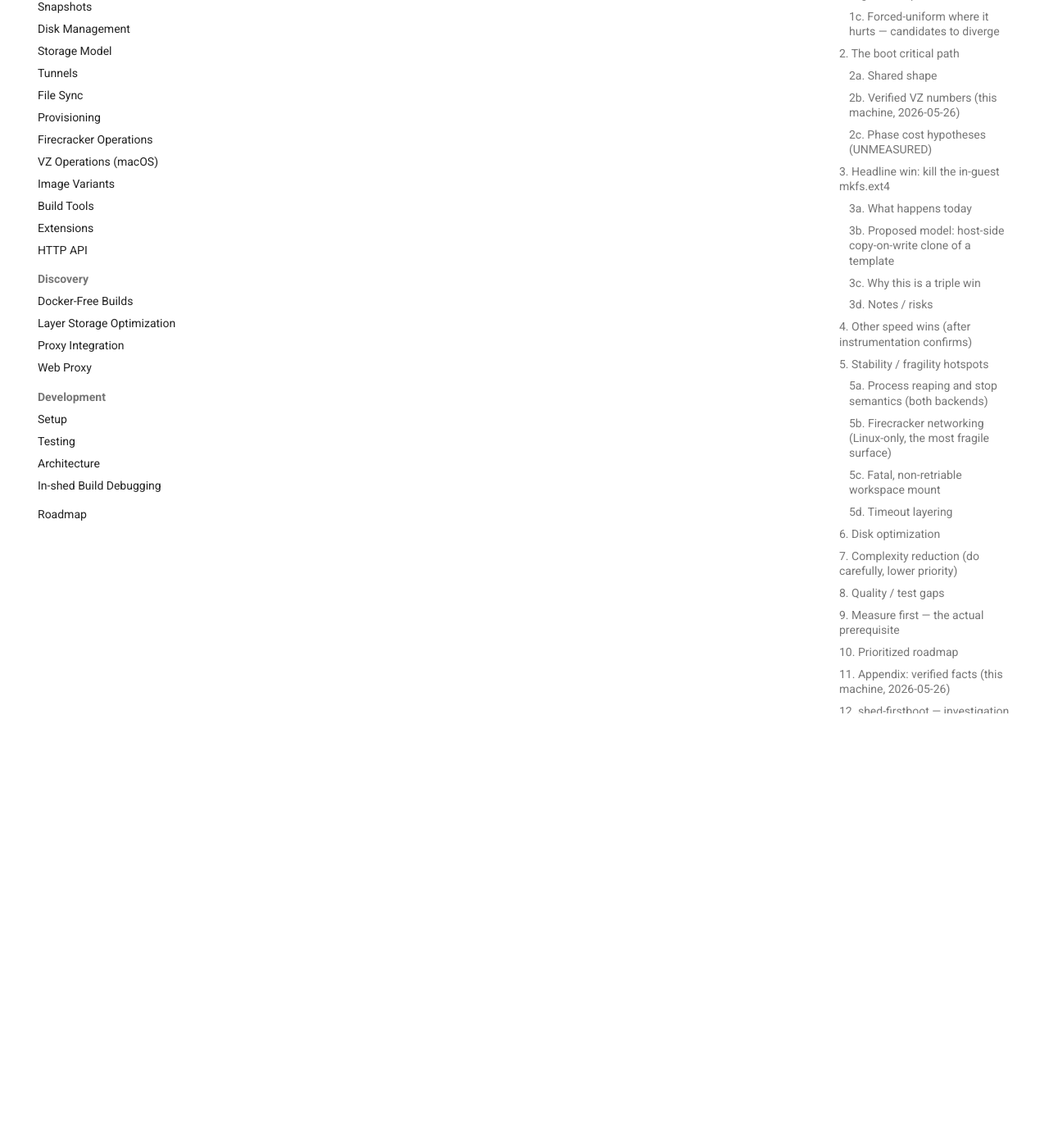
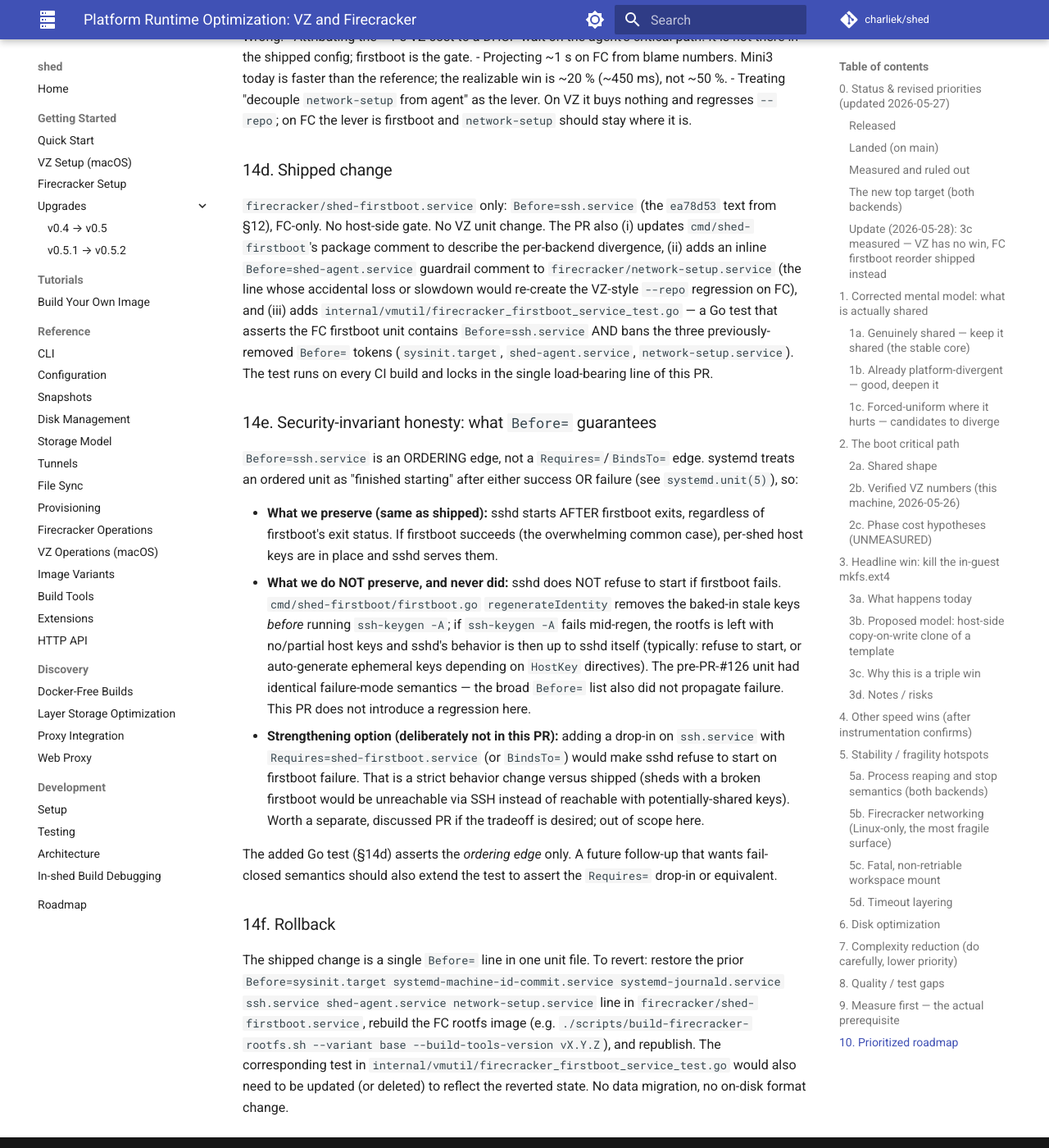
Before and after one commit to charliek/shed, an MkDocs documentation site: the page built from docs/discovery/platform-runtime-optimization.md, in a window 1280 px wide and 1400 px high, scrolled down 22923 px. Shown: the whole window at 82% size. Built offline with MkDocs 1.6.1 and Material for MkDocs 9.7.7, drawn with Linux system fonts in a browser that asks for light colours; comment, search, counter and statistics services are not loaded; some of the changed text lies outside the part shown.

Commit message:
review: address Codex findings — lock ordering, honest framing, FC guardrails
Per the substantive code review from Codex on PR #126 (CodeRabbit was
rate-limited and could not review), address all major + actionable
findings:

1. Lock the load-bearing `Before=ssh.service` line via a Go test
   (internal/vmutil/firecracker_firstboot_service_test.go). The test
   asserts the directive is present AND that none of the three removed
   `Before=` tokens (sysinit.target / shed-agent.service /
   network-setup.service) have crept back in. Runs on every CI build
   and points the reader at §14 if it ever fails.

2. Update cmd/shed-firstboot/firstboot.go package comment — it claimed
   firstboot runs before D-Bus / journald / sshd / shed-agent, which is
   only true on VZ now. Rewrite to describe the per-backend divergence
   and link to §14.

3. Add an inline guardrail comment to firecracker/network-setup.service
   on `Before=shed-agent.service` — that edge is safe ONLY because FC
   networking is static IP. If FC ever moves to DHCP or a wait-online
   gate, this line will re-create the VZ-style --repo regression PR #126
   measured. The comment makes the assumption explicit at the line that
   would regress.

4. Doc honesty fixes in §14:
   - §14b: note that samples were sequential within each phase (BEFORE
     block then AFTER block, not interleaved); soften "zero-risk" to
     "showed no --repo regression across the samples taken (3)".
   - §14e (new): explicit failure-mode framing — `Before=` is an
     ordering edge, not a `Requires=` edge. We preserve "firstboot
     ordered before sshd" (same as shipped) but do NOT propagate
     failure; if firstboot fails, sshd may start with no/partial host
     keys (same as shipped). Strengthening to fail-closed via a
     `Requires=` drop-in on ssh.service is a deliberate non-goal here
     (separate behavior-change PR if desired).
   - §14f (new): rollback recipe — restore the prior `Before=` line,
     rebuild the FC rootfs, update the test. No data migration.

5. §13 marked SUPERSEDED inline (pointing readers to §0/§14); §10
   roadmap table updated — 3b is now "shipped FC-only" with the actual
   data; 3c is "superseded" with a one-line summary of why; the "Next:"
   block reflects the new state.

All clean: build, full test (TestFirecrackerFirstbootOrdering passes),
golangci-lint.

Co-Authored-By: Claude Opus 4.7 <noreply@anthropic.com>

```diff
--- a/docs/discovery/platform-runtime-optimization.md
+++ b/docs/discovery/platform-runtime-optimization.md
@@ -518,8 +518,8 @@ in-guest `mkfs`) — which is what §3 targets.
 | — | Firecracker CoW-upper mirror | speed (Linux) | medium | ❌ ruled out — FC `mkfs` ~0.18 s (§0) |
 | — | Guest `mkfs`/overlay sub-event (1c) | observability | medium | ❌ shelved — lump too small now (§0) |
 | 3a | `network-setup.sh` interface-rename fix (§12) | stability/robustness | low–med | ✅ shipped v0.5.5 (#123), validated VZ + FC |
-| 3b | ~~`shed-firstboot` time-to-agent reorder~~ | speed | — | ❌ dropped — validated as NOT a win; agent's real gate is network-setup→DHCP, not firstboot (§12) |
-| **3c** | **Decouple agent-healthy from network-setup/DHCP (§12, §13)** | **speed (~1s on plain create, both)** | med–high | 🔎 **TOP REMAINING** — designed (§13); create-flow change, clone/provision gate on network-ready |
+| 3b | `shed-firstboot` time-to-agent reorder, **FC-only** | speed (~20% plain create, FC) | medium | ✅ shipped (PR #126) — `Before=ssh.service` on FC only; ~−450 ms (~20 %) plain-create win on mini3, no `--repo` regression. The 3b drop in §12 was based on a VZ-only measurement that exposed a DHCP race; FC has no DHCP wait. See §14. |
+| 3c | ~~Decouple agent-healthy from network-setup/DHCP (§13)~~ | speed | — | ❌ superseded — implemented + benchmarked (§14); the literal change buys 0 ms on VZ (firstboot is the gate, not DHCP) and ~150 ms / **−450 ms `--repo` regression** when combined with the firstboot reorder. The realizable win on VZ is capped by fixed VMM/kernel overhead. FC's win is captured by 3b above. |
 | 4 | Reaping / stop correctness (§5a) | stability | medium | open |
 | 5 | Workspace mount retry (§5c) | stability | low | open |
 | 6 | Parallelize create prefix (§4.1) | speed | medium | open |
@@ -529,12 +529,15 @@ in-guest `mkfs`) — which is what §3 targets.
 | 10 | Honest `GetNetworkEndpoint` (§7) | simplicity | low–med | open |
 | 11 | composefs (§6.5) | disk | high | open |
 
-**Next:** item **3c** (§13 has the kickoff plan) — the real ~1 s win for
-plain `shed create`, both backends. After that, the open items split into a
-**speed** track (#6 parallelize create prefix, #7 finish event-driven
-readiness) and a **stability** track (#4 reaping/stop, #5 mount retry, #8
-FC network hardening), plus **disk** (#9 cache eviction) and **simplicity**
-(#10 honest GetNetworkEndpoint). #11 composefs stays deferred.
+**Next** (2026-05-28 update): item **3c is superseded** — see §14. **3b
+shipped FC-only** in PR #126 (~20 % FC plain-create win). The remaining
+open items split into a **speed** track (#6 parallelize create prefix,
+#7 finish event-driven readiness) and a **stability** track (#4
+reaping/stop, #5 mount retry, #8 FC network hardening), plus **disk** (#9
+cache eviction) and **simplicity** (#10 honest GetNetworkEndpoint). #11
+composefs stays deferred. There is no obvious next big speed win on VZ —
+the ~450 ms of fixed VMM/kernel/initramfs overhead + 150 ms host-poll
+latency is the floor without changing vfkit or the boot path itself.
 
 ---
 
@@ -767,6 +770,14 @@ code review and need confirmation on a Linux/KVM host (e.g. `mini2` /
 
 ## 13. Next session: 3c kickoff plan (decouple agent-healthy from network/DHCP)
 
+> **SUPERSEDED — see §0 update (2026-05-28) and §14.** The plan below was
+> implemented and benchmarked. Its core premise (a ~1 s VZ DHCP wait on
+> the agent's critical path) was a misattribution; the agent's real gate
+> is `shed-firstboot`, not `network-setup`. The literal 3c change is not
+> shipped. The actual shipped change is `firecracker/shed-firstboot.service`
+> ordered `Before=ssh.service` only (FC-only) — §14d. This section is kept
+> as the reasoning trail; do NOT use it as a kickoff plan.
+
 **Goal.** `shed-agent` talks over **vsock and needs no IP**, but
 `network-setup.service` is `Before=shed-agent.service`, so the agent (and
 thus `shed create`) waits ~1 s for DHCP it doesn't need. Decouple them so a
@@ -895,7 +906,11 @@ network-wait gate makes `--repo` worse. **Not shipped.**
 Apples-to-apples: same dev `shed-server` (v0.5.5, built on mini3 from
 this tree), same `shed-build-tools:v0.5.3` for the erofs mint, same image
 build pipeline. The only difference between BEFORE and AFTER is the
-`firecracker/shed-firstboot.service` `Before=` line. 5 plain creates each:
+`firecracker/shed-firstboot.service` `Before=` line. 5 plain creates per
+phase, run sequentially within each phase (BEFORE block first, AFTER
+block second) — not interleaved per sample. The fb*/fa* ranges overlap
+in pattern, so order-of-day cache effects don't explain the median delta
+(but a follow-up interleaved run would be the rigorous next step):
 
 | Plain `create` (5 samples) | Median `agent` | Mean `agent` | Range | Median total |
 |---|---|---|---|---|
@@ -916,13 +931,14 @@ Boot order verification (kernel/journald, FC AFTER):
 `Finished network-setup` → `Reached sysinit.target` → `basic.target` →
 `Started shed-agent` → … → `Finished shed-firstboot` (later). firstboot is
 off the agent's critical path; `Before=ssh.service` still ensures
-keygen-before-sshd (security invariant preserved).
+firstboot is ordered before sshd starts (security ordering invariant
+preserved — see the failure-mode caveat in §14e).
 
 The `~3.7 s` FC baseline in §11 / Appendix B predates this mini3
 configuration; current mini3 plain create is ~2.3 s shipped, so the
 firstboot reorder buys ~20 % rather than the ~1 s the doc projected. The
-win is smaller in absolute terms but real, repeatable, and zero-risk for
-`--repo`.
+win is smaller in absolute terms but real, repeatable, and showed no
+`--repo` regression across the samples taken (3 `--repo` creates after).
 
 ### 14c. What 3c got right, what it got wrong
 
@@ -946,7 +962,57 @@ Wrong:
 ### 14d. Shipped change
 
 `firecracker/shed-firstboot.service` only: `Before=ssh.service` (the
-`ea78d53` text from §12), FC-only. No Go code change. No host-side gate.
-No VZ unit change. See the file's inline comment for the FC-specific
-reasoning (static IP, no DHCP exposure) that makes this safe on FC even
-though §12 dropped the same change on VZ.
+`ea78d53` text from §12), FC-only. No host-side gate. No VZ unit change.
+The PR also (i) updates `cmd/shed-firstboot`'s package comment to
+describe the per-backend divergence, (ii) adds an inline
+`Before=shed-agent.service` guardrail comment to
+`firecracker/network-setup.service` (the line whose accidental loss or
+slowdown would re-create the VZ-style `--repo` regression on FC), and
+(iii) adds `internal/vmutil/firecracker_firstboot_service_test.go` — a
+Go test that asserts the FC firstboot unit contains `Before=ssh.service`
+AND bans the three previously-removed `Before=` tokens (`sysinit.target`,
+`shed-agent.service`, `network-setup.service`). The test runs on every
+CI build and locks in the single load-bearing line of this PR.
+
+### 14e. Security-invariant honesty: what `Before=` guarantees
+
+`Before=ssh.service` is an ORDERING edge, not a `Requires=`/`BindsTo=`
+edge. systemd treats an ordered unit as "finished starting" after either
+success OR failure (see `systemd.unit(5)`), so:
+
+- **What we preserve (same as shipped):** sshd starts AFTER firstboot
+  exits, regardless of firstboot's exit status. If firstboot succeeds
+  (the overwhelming common case), per-shed host keys are in place and
+  sshd serves them.
+- **What we do NOT preserve, and never did:** sshd does NOT refuse to
+  start if firstboot fails. `cmd/shed-firstboot/firstboot.go`
+  `regenerateIdentity` removes the baked-in stale keys *before* running
+  `ssh-keygen -A`; if `ssh-keygen -A` fails mid-regen, the rootfs is left
+  with no/partial host keys and sshd's behavior is then up to sshd
+  itself (typically: refuse to start, or auto-generate ephemeral keys
+  depending on `HostKey` directives). The pre-PR-#126 unit had identical
+  failure-mode semantics — the broad `Before=` list also did not
+  propagate failure. This PR does not introduce a regression here.
+- **Strengthening option (deliberately not in this PR):** adding a drop-in
+  on `ssh.service` with `Requires=shed-firstboot.service` (or
+  `BindsTo=`) would make sshd refuse to start on firstboot failure. That
+  is a strict behavior change versus shipped (sheds with a broken
+  firstboot would be unreachable via SSH instead of reachable with
+  potentially-shared keys). Worth a separate, discussed PR if the
+  tradeoff is desired; out of scope here.
+
+The added Go test (§14d) asserts the *ordering edge* only. A future
+follow-up that wants fail-closed semantics should also extend the test
+to assert the `Requires=` drop-in or equivalent.
+
+### 14f. Rollback
+
+The shipped change is a single `Before=` line in one unit file. To
+revert: restore the prior
+`Before=sysinit.target systemd-machine-id-commit.service systemd-journald.service ssh.service shed-agent.service network-setup.service`
+line in `firecracker/shed-firstboot.service`, rebuild the FC rootfs
+image (e.g. `./scripts/build-firecracker-rootfs.sh --variant base
+--build-tools-version vX.Y.Z`), and republish. The corresponding test in
+`internal/vmutil/firecracker_firstboot_service_test.go` would also need
+to be updated (or deleted) to reflect the reverted state. No data
+migration, no on-disk format change.
```
Also changed, not shown: 3 other files.
